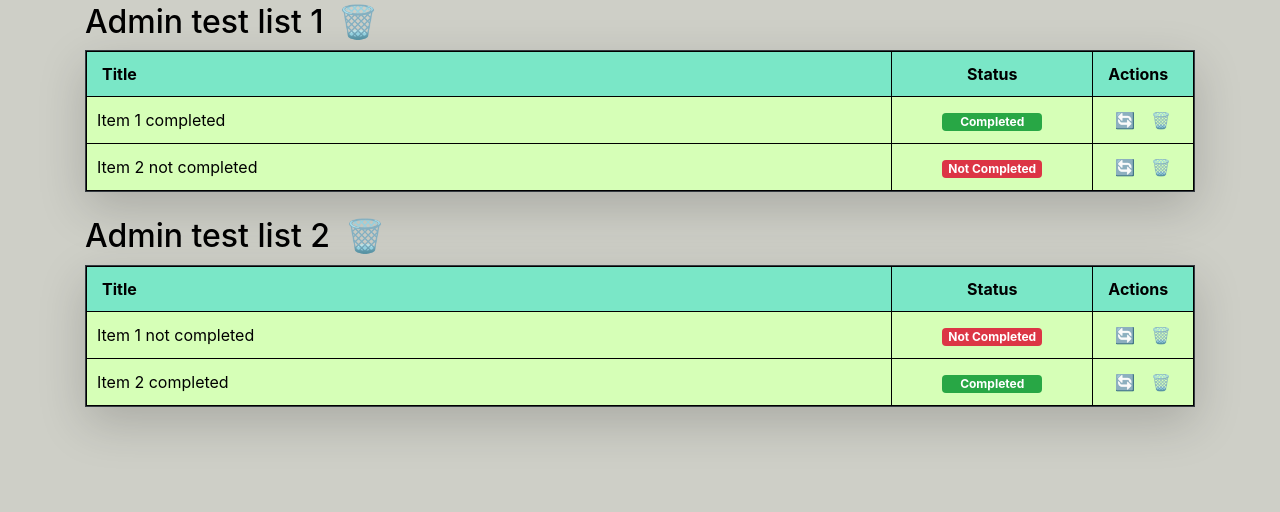
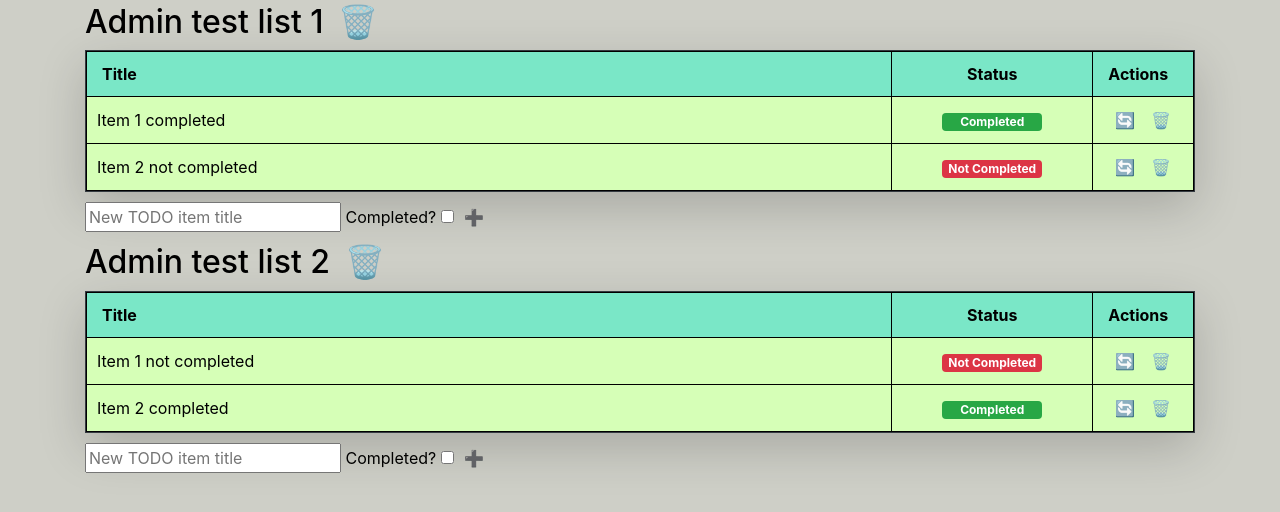
Before and after one commit to duze-elo/Django_Test, a Django app: page /todos/ in a window 1280 px wide. Shown: the part 191-703 px from the top of the page. Run offline with Django 5.2, Linux system fonts and the light colour scheme; a user stored in the database is signed in; data comes from the database, SQL or seed files in the repository; both versions use the stored data as it was after the commit; some libraries are stand-ins or nearby versions.

Commit message:
add adding new items, work but isnt asnych as should be + console error

```diff
--- a/myapp/templates/todos.html
+++ b/myapp/templates/todos.html
@@ -28,13 +28,7 @@
         <table class="col-12">
             <thead>
                 <tr>
-                    <th class="col-8">
-                        <div class="float-left">
-                            Title
-                        </div>
-                        <div class="float-right">
-                        </div>
-                    </th>
+                    <th class="col-8">Title</th>
                     <th class="col-2 text-center">Status</th>
                     <th class="col-1">Actions</th>
                 </tr>
@@ -64,7 +58,82 @@
                 {% endfor %}
             </tbody>
         </table>
-    </div><br>
+    </div>
+
+    {% comment %} TODO zrobić żeby to nie wyglądało jak gówno {% endcomment %}
+
+    <div id="items-container-{{ list.id }}">
+        <div class="item">
+            <input type="text" class="" name="item_{{ list.id }}_title" placeholder="New TODO item title">
+            <input type="hidden" name="item_{{ list.id }}_completed" value="false">
+            <label>
+                Completed? <input type="checkbox" name="item_{{ list.id }}_completed" value="true">
+            </label>
+            <button type="button" id="add-item-{{ list.id }}">➕</button>
+        </div>
+    </div>
 {% endfor %}
+{% comment %} TODO PRZEROBIĆ TO, VIEWS I UIRL NA SYNCHRONICZNE {% endcomment %}
+<script>
+    document.querySelectorAll('[id^="add-item-"]').forEach(button => {
+        button.addEventListener('click', function(){
+            let listId = this.id.replace("add-item-", "");
+            let container = document.getElementById(`items-container-${listId}`);
+            let inputField = container.querySelector("input[name^='item_'][type='text']");
+            let checkboxField = container.querySelector("input[type='checkbox']");
 
+            let title = inputField.value.trim();
+            let completed = checkboxField.checked;
+
+            if (title === "") {
+                alert("Item title cannot be empty!");
+                return;
+            }
+
+            fetch("/add-item/", {
+                method: "POST",
+                headers: {
+                    "Content-Type": "application/json",
+                    "X-CSRFToken": getCSRFToken(),  // Pobieramy CSRF token
+                },
+                body: JSON.stringify({
+                    list_id: listId,
+                    title: title,
+                    completed: completed
+                }),
+            })
+            .then(response => response.json())
+            .then(data => {
+                if (data.success) {
+                    // Dodajemy nowy wiersz do tabeli
+                    let newRow = document.createElement("tr");
+                    newRow.innerHTML = `
+                        <td>${data.title}</td>
+                        <td class="text-center">
+                            ${data.completed ? '<span class="badge badge-success">Completed</span>' : '<span class="badge badge-danger">Not Completed</span>'}
+                        </td>
+                        <td class="text-center">
+                            <button onclick="changeStatus(${data.item_id})">🔄️</button>
+                            <button onclick="deleteItem(${data.item_id})">🗑️</button>
+                        </td>
+                    `;
+                    container.closest(".table-responsive").querySelector("tbody").appendChild(newRow);
+
+                    // Czyścimy pole po dodaniu elementu
+                    inputField.value = "";
+                    checkboxField.checked = false;
+                } else {
+                    alert("Error: " + data.error);
+                }
+            })
+            .catch(error => console.error("Error:", error));
+        });
+    });
+
+    // Funkcja do pobrania CSRF tokena z ciasteczka
+    function getCSRFToken() {
+        return document.querySelector('[name=csrfmiddlewaretoken]').value;
+    }
+
+</script>
 {% endblock content %}
--- a/myapp/urls.py
+++ b/myapp/urls.py
@@ -7,5 +7,6 @@ urlpatterns = [
     path("todos/create/", views.create_todo_list, name="todo_create"),
     path("todos/list/delete/<int:list_id>/", views.delete_todo_list, name="delete_todo_list"),
     path('todos/item/delete/<int:item_id>/', views.delete_todo_item, name='delete_todo_item'),
-    path('todos/item/change_item_status/<int:item_id>/', views.change_todo_item_status, name='change_todo_item_status')
+    path('todos/item/change_item_status/<int:item_id>/', views.change_todo_item_status, name='change_todo_item_status'),
+    path('add-item/', views.add_todo_item, name="add_todo_item")
 ]
--- a/myapp/views.py
+++ b/myapp/views.py
@@ -1,6 +1,9 @@
 from django.shortcuts import render, redirect, get_object_or_404
 from .models import TodoItem, TodoList
 from django.contrib.auth.decorators import login_required
+from django.views.decorators.csrf import csrf_exempt
+import json
+from django.http import JsonResponse
 
 # Create your views here.
 def home(request):
@@ -66,3 +69,29 @@ def change_todo_item_status(request, item_id):
         todo_item.completed = True
     todo_item.save()
     return redirect('todos')
+
+@csrf_exempt
+def add_todo_item(request):
+    if request.method == "POST":
+        try:
+            data = json.loads(request.body)
+            list_id = data.get("list_id")
+            title = data.get("title")
+            completed = data.get("completed", False)
+
+            todo_list = TodoList.objects.get(id=list_id)
+            new_item = TodoItem.objects.create(
+                title = title,
+                completed = completed,
+                todo_list = todo_list
+            )
+
+            return JsonResponse({
+                "success": True,
+                "item_id": new_item.id,
+                "title": new_item.title,
+                "completed": new_item.completed
+            })
+        except Exception as e:
+            return JsonResponse({"success": False, "error": str(e)})
+    return JsonResponse({"success": False, "error": "Invalid request"}, status=400)
```
Also changed, not shown: myapp/templates/todo_create.html (+0 -11 lines), db.sqlite3.
